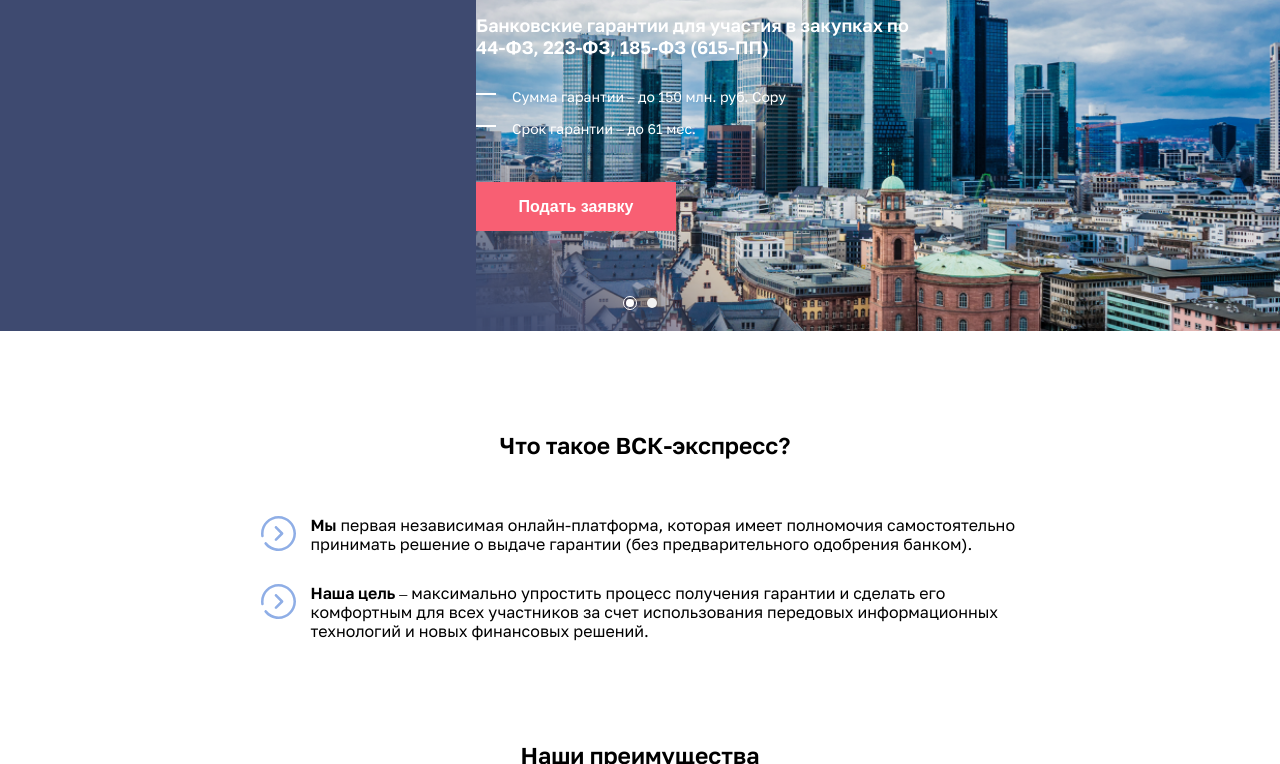
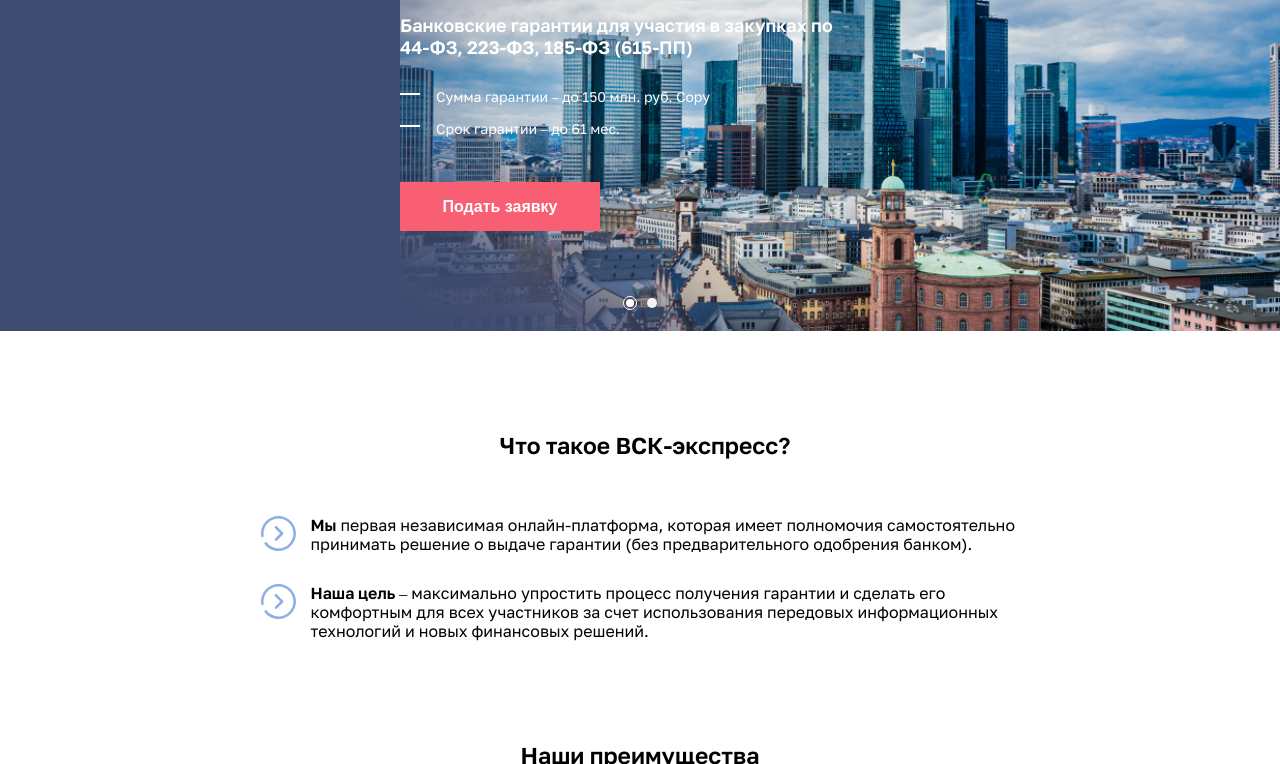
Before and after one commit to withLoveWeb/withLoveWeb.github.io, a plain HTML site: page index.html in a window 1280 px wide. Shown: the part 336-1100 px from the top of the page. Drawn offline with nearby package versions, Linux system fonts and the light colour scheme.

Commit message:
update css

```diff
--- a/css/style.css
+++ b/css/style.css
@@ -200,7 +200,7 @@ h4 {
 	background-color: #3E4A70;
 	color: #fff;
 	position: relative;
-	padding-left: 476px;
+	padding-left: 400px;
 
 }
 
```
